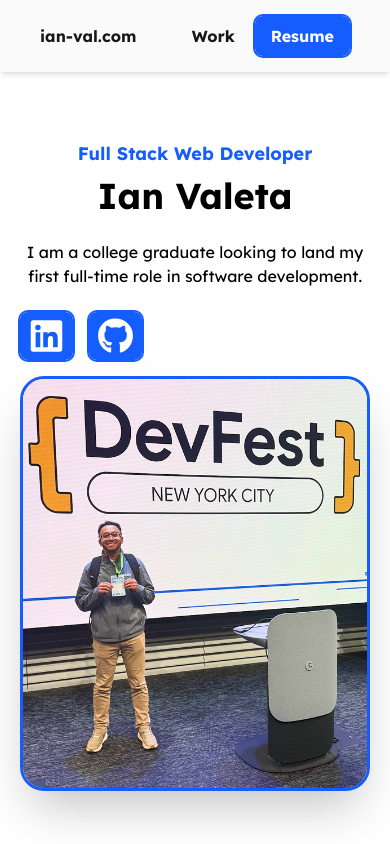
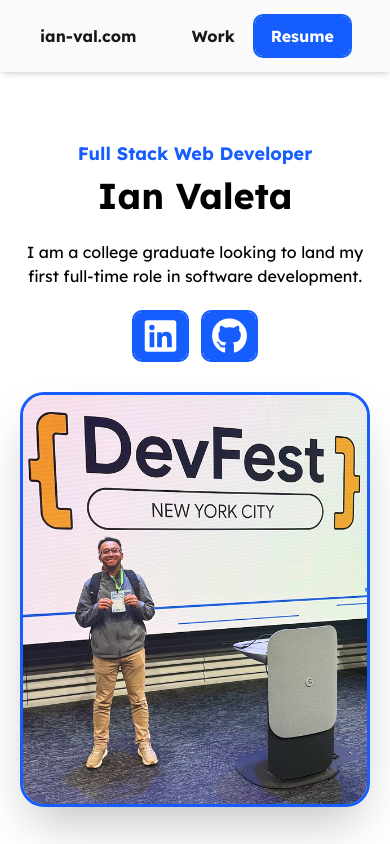
Before and after one commit to Ian-Val/portfolio-2026, a Next.js app: page / in a window 390 px wide. Shown: the top 844 px of the page. Built offline with nearby package versions, Linux system fonts and the light colour scheme.

Commit message:
fixed errors

```diff
--- a/components/global/SocialIcons.tsx
+++ b/components/global/SocialIcons.tsx
@@ -4,15 +4,15 @@
 
 export default function SocialIcons() {
   return (
-    <div className="flex gap-4 md:mx-0 mx-auto mb-4 md:items-start items-center">
+    <div className="flex gap-4 mb-8 md:justify-start justify-center">
       <a
-        className="button-primary p-1! text-4xl"
+        className="block button-primary p-1! text-4xl"
         href="https://linkedin.com/in/ianvaleta"
       >
         <FontAwesomeIcon icon={faLinkedin} />
       </a>
       <a
-        className="button-primary p-1! text-4xl"
+        className="block button-primary p-1! text-4xl"
         href="https://github.com/Ian-Val"
       >
         <FontAwesomeIcon icon={faGithub} />
--- a/package.json
+++ b/package.json
@@ -11,7 +11,6 @@
   "dependencies": {
     "@fortawesome/free-brands-svg-icons": "^7.2.0",
     "@fortawesome/react-fontawesome": "^3.3.0",
-    "@next/font": "^14.2.15",
     "next": "^16.2.1",
     "react": "19.2.3",
     "react-dom": "19.2.3"
```
Also changed, not shown: 1 other file (tests, documents, lock files or other folders).
